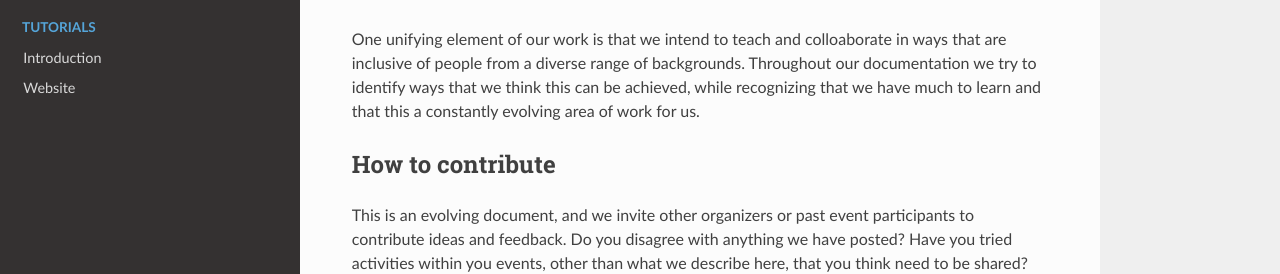
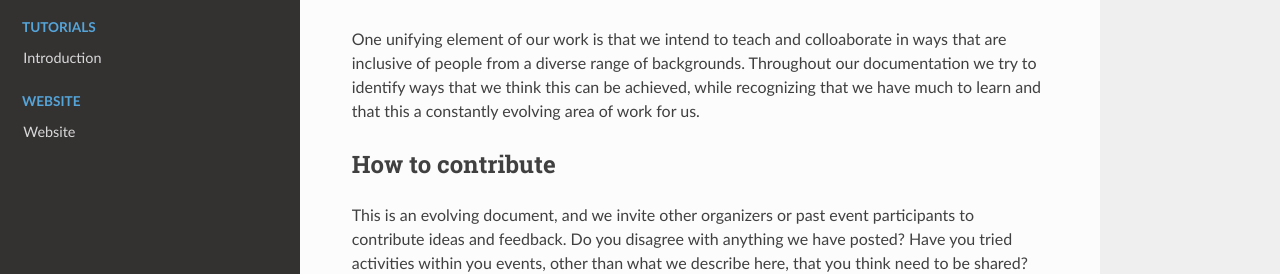
Before and after one commit to uwescience/HackWeek-Toolkit, an MkDocs documentation site: the page built from docs/index.md, in a window 1280 px wide and 1161 px high. Shown: the part 684-958 px from the top of the window. Built offline with MkDocs 1.6.1, drawn with Linux system fonts in a browser that asks for light colours; nearby versions of some CDN libraries.

Commit message:
fix website link

```diff
--- a/mkdocs.yml
+++ b/mkdocs.yml
@@ -12,14 +12,15 @@ nav:
         - 'Wrapping Up': 'Facilitation/wrap-up.md'
         - 'Astrohackweek Facilitation': 'Facilitation/AHW-Facilitation.md'
         - 'Geohackweek Facilitation': 'Facilitation/GHW-facilitation.md'
-        - 'Future Experiments': 'Facilitation/future-experiments.md'
+        - 'Future Experiments': 'Facilitation/Future-experiments.md'
     - Hacking:
         - 'Introduction': 'Hacking/Hacking-intro.md'
     - Participant Selection:
         - 'Introduction': 'ParticipantSelection/ParticipantSelection-intro.md'
     - Tutorials:
         - 'Introduction': 'Tutorials/Tutorials-intro.md'
-    - Website: Website.md
+    - Website:
+        - 'Website': 'Website/Website-intro.md'
 theme:
     name: readthedocs
     highlightjs: true
```
